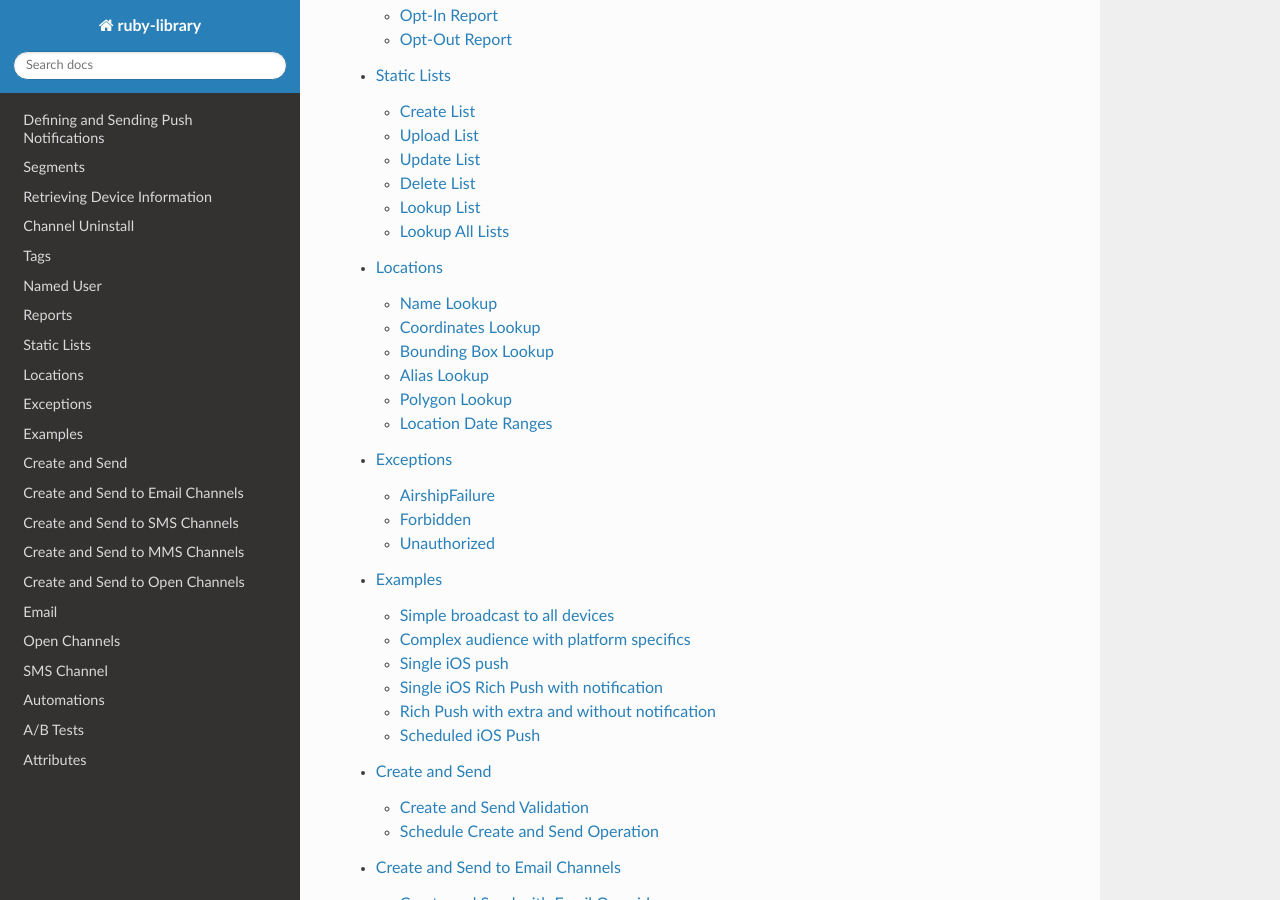
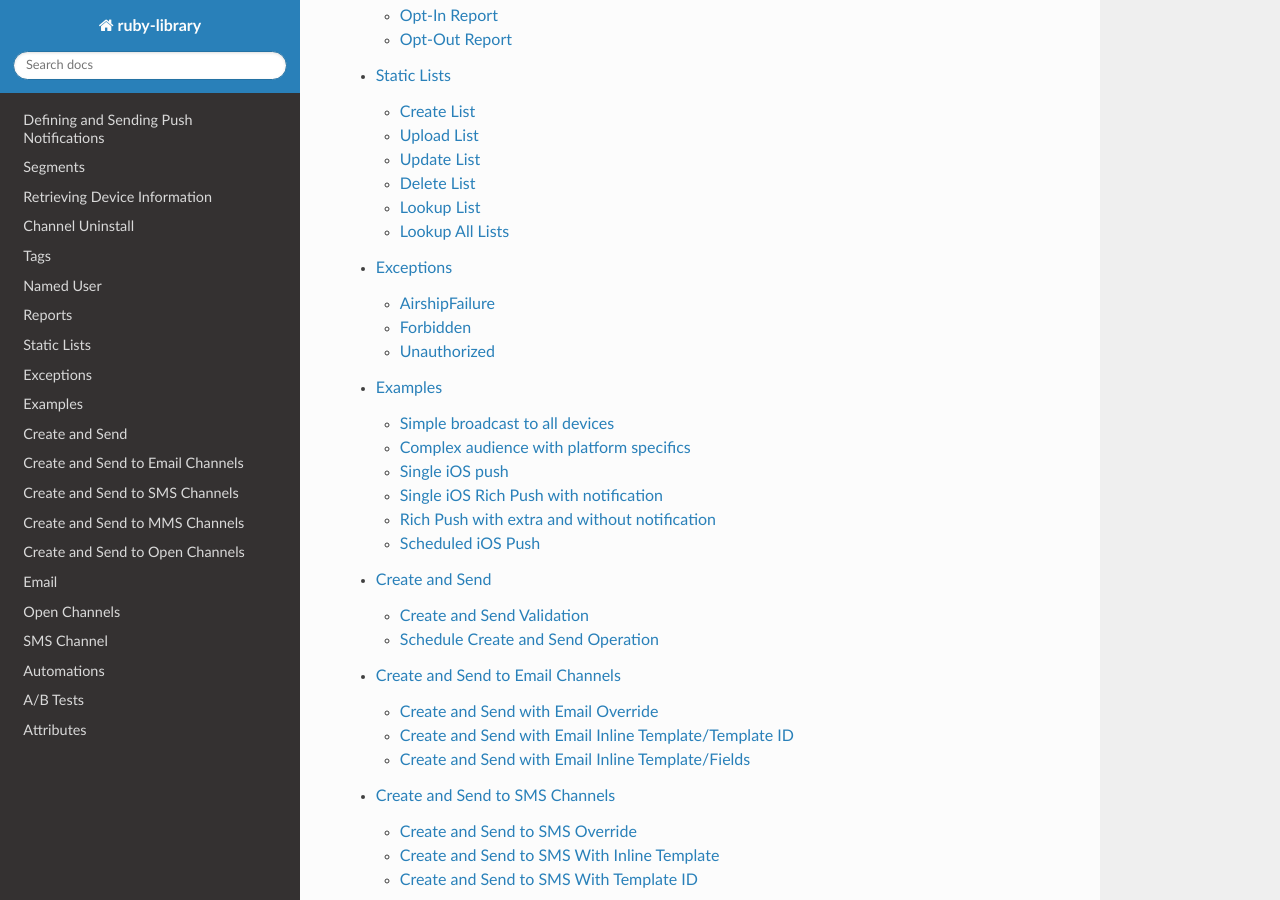
Before and after one commit to urbanairship/ruby-library, a Sphinx documentation site: the page built from docs/index.rst, in a window 1280 px wide and 900 px high, scrolled down 2453 px. Built offline with Sphinx 7.4.7 and the Read the Docs theme 2.0.0, drawn with Linux system fonts in a browser that asks for light colours; the version number could not be read and is left out; cross-references to code outside the pages are shown as plain code; some of the changed lines change nothing that is shown.

Commit message:
rm location from docs

```diff
--- a/docs/index.rst
+++ b/docs/index.rst
@@ -66,7 +66,6 @@ Contents:
    named_user.rst
    reports.rst
    static_lists.rst
-   location.rst
    exceptions.rst
    examples.rst
    create_and_send.rst
--- a/docs/location.rst
+++ /dev/null
@@ -1,127 +0,0 @@
-Locations
-=========
-
-This class allows you to search for location information in
-various ways.
-
-
-Name Lookup
------------
-
-Search for a location boundary by name. The search primarily
-uses the location names, but you can also filter the results
-by boundary type. See `the API documentation on location
-<http://docs.airship.com/api/ua.html#location>`_
-for more information.
-
-.. code-block:: ruby
-
-    require 'urbanairship'
-    UA = Urbanairship
-    airship = UA::Client.new(key:'application_key', secret:'master_secret')
-    location = UA::Location.new(client: airship)
-    location.name_lookup(name: 'name', type: 'type')
-
-.. note::
-
-    ``name`` is a required parameter, but ``type`` is optional
-
-
-Coordinates Lookup
-------------------
-
-Search for a location by latitude and longitude coordinates. Type is
-an optional parameter. See `the API documentation on coordinates lookup
-<http://docs.airship.com/api/ua.html#lat-long-lookup>`_
-for more information.
-
-.. code-block:: ruby
-
-    require 'urbanairship'
-    UA = Urbanairship
-    airship = UA::Client.new(key:'application_key', secret:'master_secret')
-    location = UA::Location.new(client: airship)
-    location.coordinates_lookup(latitude: 123.45, longitude: 123.45, type: 'type')
-
-.. note::
-
-    ``longitude`` and ``latitude`` are required parameters that must be numbers.
-    ``Type`` is an optional parameter.
-
-
-Bounding Box Lookup
--------------------
-
-Search for location using a bounding box. See `the documentation on
-bounding box lookup
-<http://docs.airship.com/api/ua.html#bounding-box-lookup>`_
-for more information.
-
-.. code-block:: ruby
-
-    require 'urbanairship'
-    UA = Urbanairship
-    airship = UA::Client.new(key:'application_key', secret:'master_secret')
-    location = UA::Location.new(client: airship)
-    location.bounding_box_lookup(lat1: 123.45, long1: 123.45,
-      lat2: 321.45, long2: 321.45, type: 'type')
-
-.. note::
-
-    ``lat1``, ``long1``, ``lat2``, and ``long2`` and are required parameters that must be numbers.
-    ``Type`` is an optional parameter.
-
-
-Alias Lookup
-------------
-
-Search for location by alias. See `the documentation on alias lookup
-<http://docs.airship.com/api/ua.html#alias-lookup>`_
-
-.. code-block:: ruby
-
-    require 'urbanairship'
-    UA = Urbanairship
-    airship = UA::Client.new(key:'application_key', secret:'master_secret')
-    location = UA::Location.new(client: airship)
-    location.alias_lookup(from_alias: 'us_state=CA')
-
-.. note::
-
-    ``from_alias`` can either be a single alias or an array of aliases.
-
-
-Polygon Lookup
---------------
-
-Search for location by polygon id. See `the documentation on polygon
-lookup <http://docs.airship.com/api/ua.html#polygon-lookup>`_
-for more information.
-
-.. code-block:: ruby
-
-    require 'urbanairship'
-    UA = Urbanairship
-    airship = UA::Client.new(key:'application_key', secret:'master_secret')
-    location = UA::Location.new(client: airship)
-    location.polygon_lookup(polygon_id: 'id', zoom: 1)
-
-.. note::
-
-    ``polygon_id`` needs to be a string. ``Zoom`` is a number ranging from 1-20.
-
-
-Location Date Ranges
---------------------
-
-Get the possible date ranges that can be used with location endpoints. See `the documentation
-on location date ranges <http://docs.airship.com/api/ua.html#location-date-ranges>`__
-for more information.
-
-.. code-block:: ruby
-
-    require 'urbanairship'
-    UA = Urbanairship
-    airship = UA::Client.new(key:'application_key', secret:'master_secret')
-    l = UA::Location.new(client: airship)
-    l.date_ranges
```
